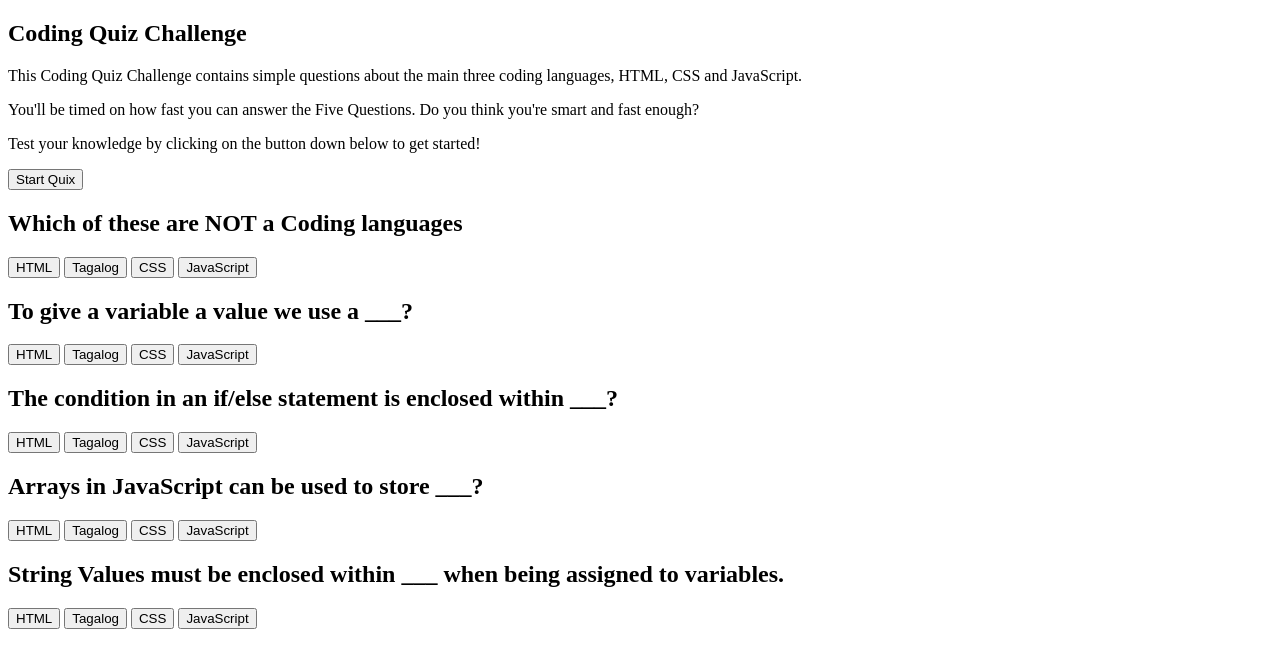
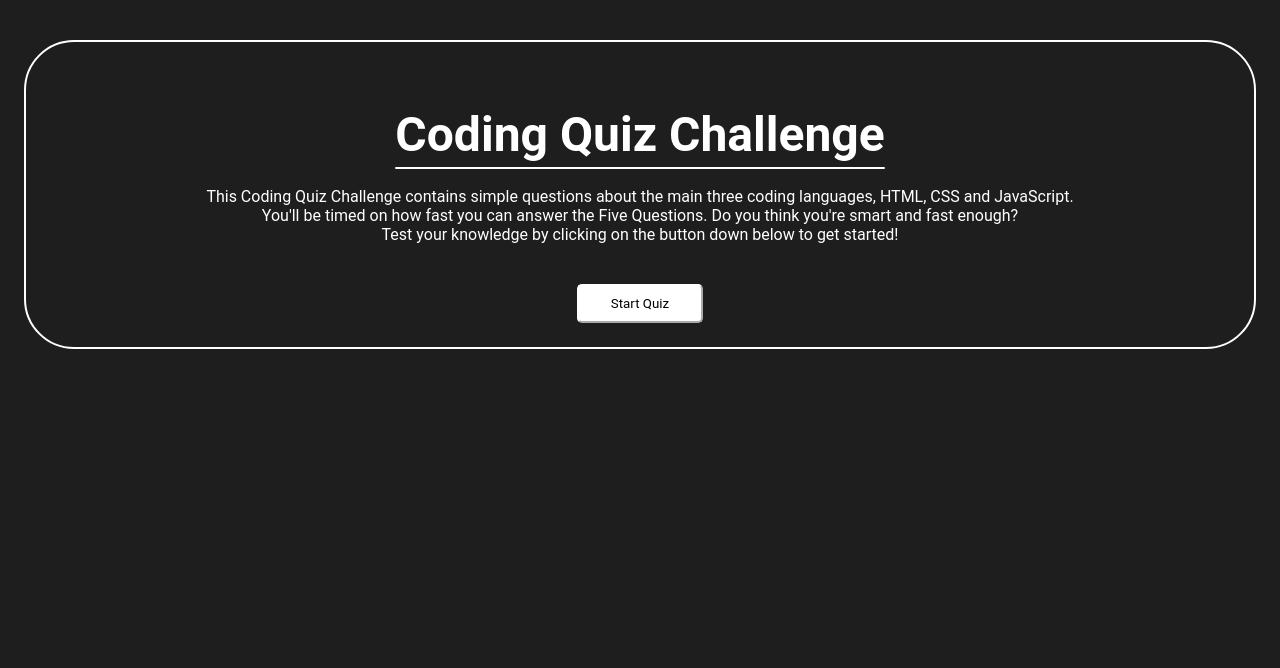
Before and after one commit to lifewawj/coding-quiz, a plain HTML site: page index.html in a window 1280 px wide. Drawn offline with Linux system fonts and the light colour scheme.

Commit message:
CSS style content ADDED

```diff
--- a/assets/style.css
+++ b/assets/style.css
@@ -0,0 +1,103 @@
+/* GENERAL */
+* {
+    font-family: 'Roboto', sans-serif;
+    color: white;
+    margin: 0;
+    padding: 0;
+    background-color: #1e1e1e;
+}
+
+/* STARTING MAIN PAGE */
+.style_container {
+    margin-top: 5vh;
+    margin-right: 3vh;
+    margin-left: 3vh;
+
+    box-sizing: border-box;
+    border: 2px solid white;
+    border-radius: 50px;
+
+    display: flex;
+    flex-direction: column;
+    justify-content: center;
+    align-items: center;
+}
+
+.title {
+    font-size: 3rem;
+    margin-top: 8vh;
+    margin-bottom: 3vh;
+    text-decoration: 2px solid underline;
+    text-underline-offset: 1rem;
+}
+
+.description {
+    font-size: 1rem;
+    display: flex;
+    flex-direction: column;
+    align-items: center;
+}
+
+.style_start_btn_container {
+    margin-top: 5vh;
+    margin-bottom: 3vh;
+}
+
+.style_start_btn {
+    color: black;
+    box-sizing: content-box;
+    padding: 10px 2rem;
+    background: white;
+    border-radius: 5px;
+    border-color: white;
+}
+
+.style_start_btn:hover {
+    color: white;
+    cursor: pointer;
+    background: #1e1e1e;
+}
+
+/* QUESTION SECTIONS 1-5 */
+#question_1 {
+    display: none;
+}
+#question_2 {
+    display: none;
+}
+#question_3 {
+    display: none;
+}
+#question_4 {
+    display: none;
+}
+#question_5 {
+    display: none;
+}
+
+.style_question {
+    margin-top: 3vh;
+    font-size: 1.5rem;
+}
+
+.pos_answer_btns_section {
+    display: flex;
+    flex-direction: column;
+    gap: 2rem;
+    margin-top: 5vh;
+    margin-bottom: 5vh;
+}
+
+.style_answer_btn {
+    box-sizing: content-box;
+    padding: 2vh 30vh;
+    color: black;
+    background: white;
+    border-color: white;
+    border-radius: 15px;
+}
+.style_answer_btn:hover {
+    color: white;
+    cursor: pointer;
+    background: #1e1e1e;
+}
--- a/index.html
+++ b/index.html
@@ -5,11 +5,12 @@
     <meta charset="UTF-8">
     <meta name="viewport" content="width=device-width, initial-scale=1.0">
     <title>My Coding Challenge</title>
+    <link rel="stylesheet" href="./assets/style.css">
 </head>
 
 <body>
 <!-- START QUIZ SECTION -->
-    <section id="start_quiz_container" class="container">
+    <section id="start_quiz_container" class="style_container">
         <div>
             <h1 class="title">Coding Quiz Challenge</h1>
         </div>
@@ -18,8 +19,8 @@
             <p>You'll be timed on how fast you can answer the Five Questions. Do you think you're smart and fast enough?</p>
             <p>Test your knowledge by clicking on the button down below to get started!</p>
         </div>
-        <div class="start_btn_container">
-            <button class="start_btn">Start Quix</button>
+        <div class="style_start_btn_container">
+            <button class="style_start_btn">Start Quiz</button>
         </div>
     </section>
 
@@ -28,11 +29,11 @@
         <div class="style_question">
             <h2>Which of these are NOT a Coding languages</h2>
         </div>
-        <div id="answer_btns_section" class="pos_answer_btns">
-            <button class="answer_btn">HTML</button>
-            <button class="answer_btn">Tagalog</button>
-            <button class="answer_btn">CSS</button>
-            <button class="answer_btn">JavaScript</button>
+        <div id="answer_btns_section" class="pos_answer_btns_section">
+            <button class="style_answer_btn">HTML</button>
+            <button class="style_answer_btn">Tagalog</button>
+            <button class="style_answer_btn">CSS</button>
+            <button class="style_answer_btn">JavaScript</button>
         </div>
     </section>
 
@@ -41,11 +42,11 @@
         <div class="style_question">
             <h2>To give a variable a value we use a ___?</h2>
         </div>
-        <div id="answer_btns_section" class="pos_answer_btns">
-            <button class="answer_btn">HTML</button>
-            <button class="answer_btn">Tagalog</button>
-            <button class="answer_btn">CSS</button>
-            <button class="answer_btn">JavaScript</button>
+        <div id="answer_btns_section" class="pos_answer_btns_section">
+            <button class="style_answer_btn">HTML</button>
+            <button class="style_answer_btn">Tagalog</button>
+            <button class="style_answer_btn">CSS</button>
+            <button class="style_answer_btn">JavaScript</button>
         </div>
     </section>
 
@@ -54,11 +55,11 @@
         <div class="style_question">
             <h2>The condition in an if/else statement is enclosed within ___?</h2>
         </div>
-        <div id="answer_btns_section" class="pos_answer_btns">
-            <button class="answer_btn">HTML</button>
-            <button class="answer_btn">Tagalog</button>
-            <button class="answer_btn">CSS</button>
-            <button class="answer_btn">JavaScript</button>
+        <div id="answer_btns_section" class="pos_answer_btns_section">
+            <button class="style_answer_btn">HTML</button>
+            <button class="style_answer_btn">Tagalog</button>
+            <button class="style_answer_btn">CSS</button>
+            <button class="style_answer_btn">JavaScript</button>
         </div>
     </section>
 
@@ -67,11 +68,11 @@
         <div class="style_question">
             <h2>Arrays in JavaScript can be used to store ___?</h2>
         </div>
-        <div id="answer_btns_section" class="pos_answer_btns">
-            <button class="answer_btn">HTML</button>
-            <button class="answer_btn">Tagalog</button>
-            <button class="answer_btn">CSS</button>
-            <button class="answer_btn">JavaScript</button>
+        <div id="answer_btns_section" class="pos_answer_btns_section">
+            <button class="style_answer_btn">HTML</button>
+            <button class="style_answer_btn">Tagalog</button>
+            <button class="style_answer_btn">CSS</button>
+            <button class="style_answer_btn">JavaScript</button>
         </div>
     </section>
 
@@ -80,11 +81,11 @@
         <div class="style_question">
             <h2>String Values must be enclosed within ___ when being assigned to variables.</h2>
         </div>
-        <div id="answer_btns_section" class="pos_answer_btns">
-            <button class="answer_btn">HTML</button>
-            <button class="answer_btn">Tagalog</button>
-            <button class="answer_btn">CSS</button>
-            <button class="answer_btn">JavaScript</button>
+        <div id="answer_btns_section" class="pos_answer_btns_section">
+            <button class="style_answer_btn">HTML</button>
+            <button class="style_answer_btn">Tagalog</button>
+            <button class="style_answer_btn">CSS</button>
+            <button class="style_answer_btn">JavaScript</button>
         </div>
     </section>
 
```
